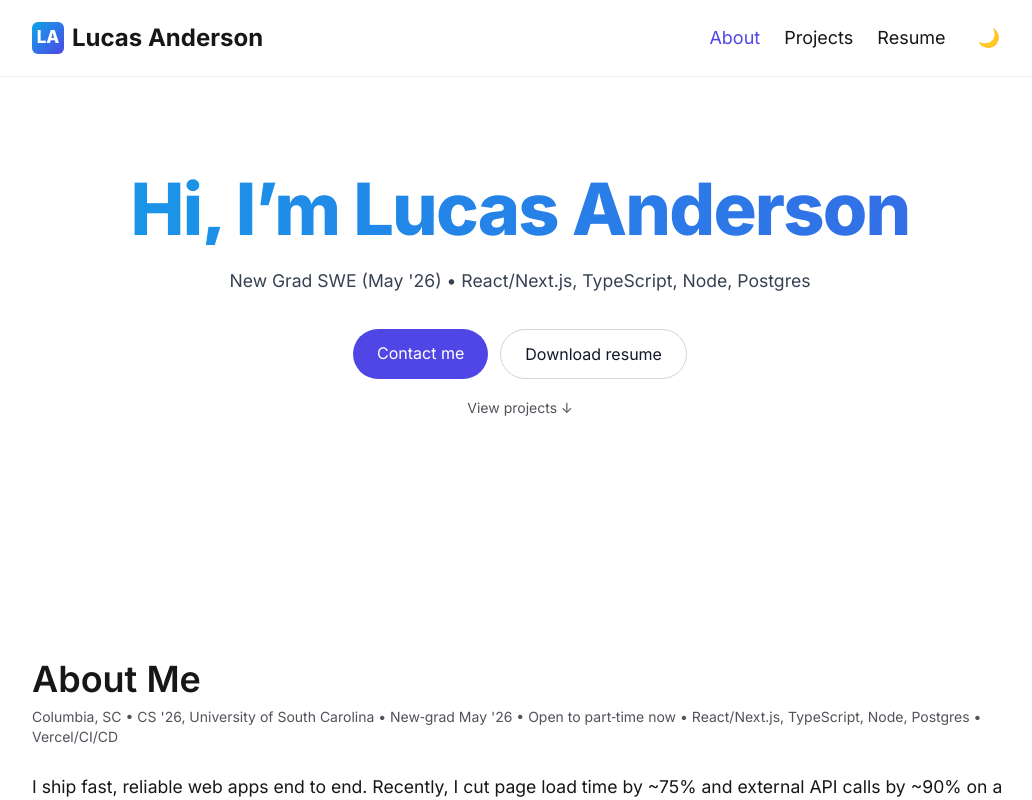
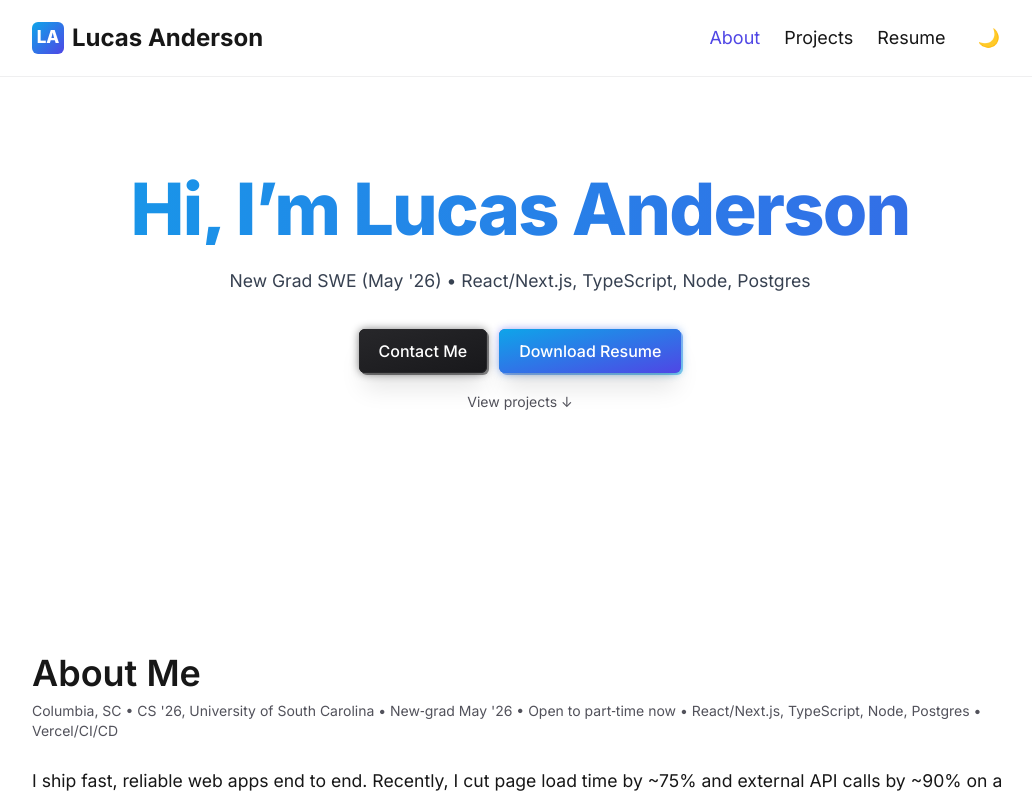
Before and after one commit to ay-Lucas/portfolio, a Next.js app: page / in a window 1280 px wide. Shown: the top 800 px of the page, without its empty margins (120-1152 px from the left). Built offline with nearby package versions, Linux system fonts and the light colour scheme.

Commit message:
style(hero): add glow, blur, and 3D effect to buttons

```diff
--- a/src/components/Hero.tsx
+++ b/src/components/Hero.tsx
@@ -11,17 +11,25 @@ export default function Hero() {
         <a
           href="mailto:lucas@lucasanderson.dev?subject=New-grad%20Software%20Engineer%20(May%202026)%20%E2%80%94%20Lucas%20Anderson"
           aria-label="Email Lucas about new‑grad software engineer roles (May 2026)"
-          className="inline-block px-6 py-3 rounded-full text-white bg-indigo-600 hover:bg-indigo-700"
+          className="px-5 py-2.5 relative rounded-md group text-white font-medium inline-block"
         >
-          Contact me
+          <span className="absolute top-0 left-0 w-full h-full rounded-md opacity-50 filter blur-sm bg-gradient-to-br from-black to-zinc-800"></span>
+          <span className="h-full w-full inset-0 absolute mt-0.5 ml-0.5 bg-gradient-to-br filter group-active:opacity-0 rounded-md opacity-50 from-black to-zinc-800"></span>
+          <span className="absolute inset-0 w-full h-full transition-all duration-200 ease-out rounded-md shadow-xl bg-gradient-to-br filter group-active:opacity-0 group-hover:blur-sm from-black to-zinc-800"></span>
+          <span className="absolute inset-0 w-full h-full transition duration-200 ease-out rounded-md bg-gradient-to-br to-zinc-900 border border-zinc-800 from-zinc-800"></span>
+          <span className="relative">Contact Me</span>
         </a>
         <a
           href="/Lucas_Anderson_FullStack_Resume_2026.pdf"
           target="_blank"
           aria-label="Download resume (New‑grad ’26)"
-          className="inline-block px-6 py-3 border border-zinc-300 dark:border-zinc-700 rounded-full text-gray-900 dark:text-gray-100 hover:bg-zinc-100 dark:hover:bg-zinc-800"
+          className="px-5 py-2.5 relative rounded-md group text-white font-medium inline-block"
         >
-          Download resume
+          <span className="absolute top-0 left-0 w-full h-full rounded-md opacity-50 filter blur-sm bg-gradient-to-br from-indigo-600 to-sky-500"></span>
+          <span className="h-full w-full inset-0 absolute mt-0.5 ml-0.5 bg-gradient-to-br filter group-active:opacity-0 rounded-md opacity-50 from-indigo-600 to-sky-500"></span>
+          <span className="absolute inset-0 w-full h-full transition-all duration-200 ease-out rounded-md shadow-xl bg-gradient-to-br filter group-active:opacity-0 group-hover:blur-sm from-indigo-600 to-sky-500"></span>
+          <span className="absolute inset-0 w-full h-full transition duration-200 ease-out rounded-md bg-gradient-to-br to-indigo-600 from-sky-500"></span>
+          <span className="relative">Download Resume</span>
         </a>
       </div>
       <div className="mt-4">
```
